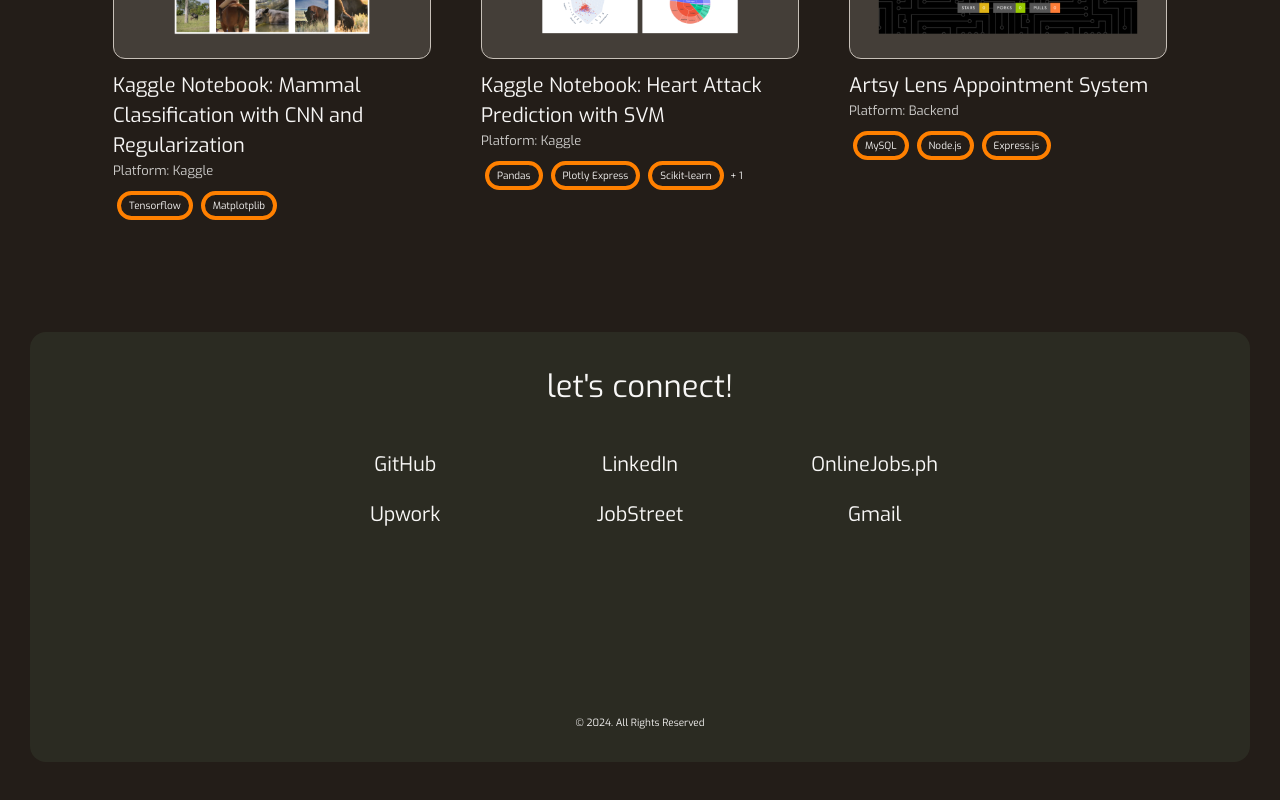
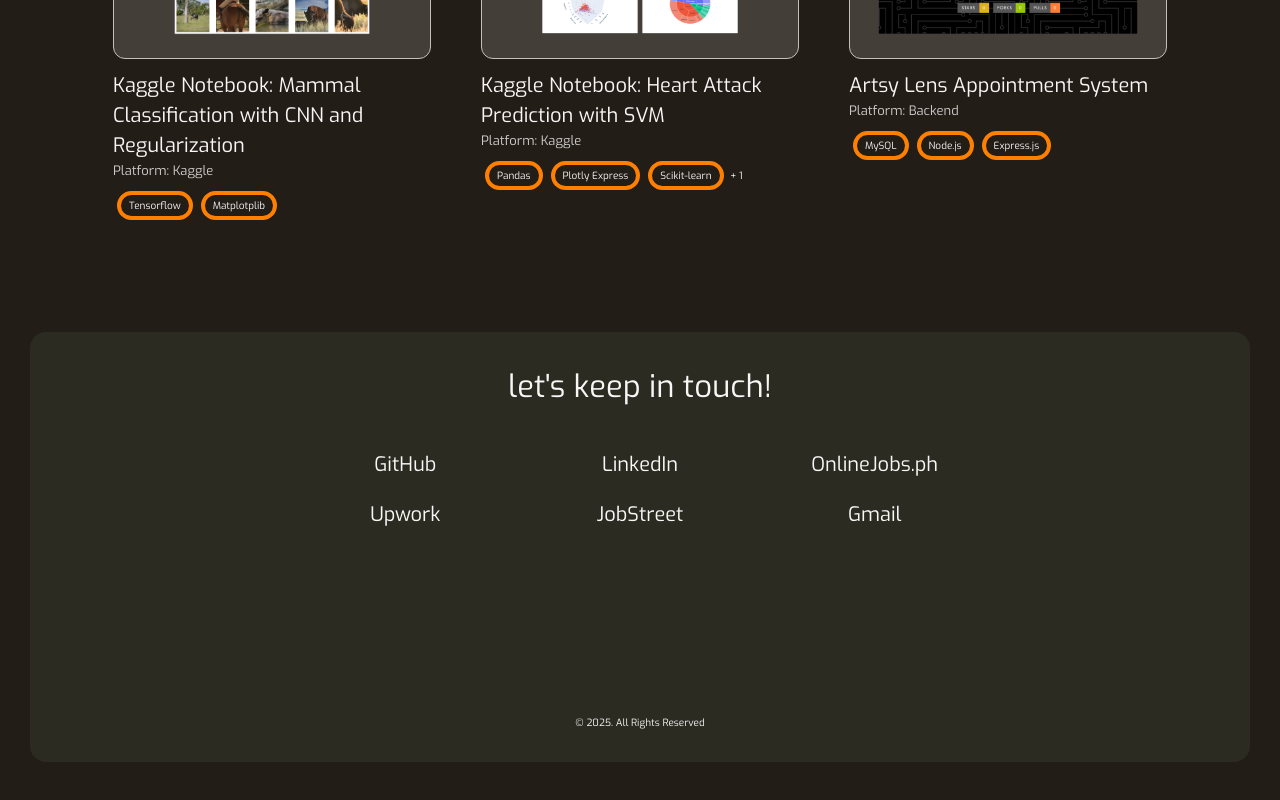
Before and after one commit to jlsude/portfolio-website, a Next.js app: page / in a window 1280 px wide. Shown: the part 2517-3317 px from the top of the page. Built offline with nearby package versions, Linux system fonts and the light colour scheme.

Commit message:
chore: update footer text and copyright year; increment version to 0.2.1

```diff
--- a/app/pages/Footer.jsx
+++ b/app/pages/Footer.jsx
@@ -35,7 +35,7 @@ export default function Footer() {
   return (
     <footer className="flex h-[650px] w-screen items-center justify-center bg-[#231D18] px-[30px] pb-[100px] pt-[70px] shadow-md sm:h-[600px]">
       <div className="flex h-full w-full max-w-[1400px] flex-col items-center rounded-2xl bg-secondary/30 p-8">
-        <h2>let&apos;s connect!</h2>
+        <h2 className="text-center">let&apos;s keep in touch!</h2>
         <ul className="mt-10 grid grid-cols-1 grid-rows-6 gap-x-[100px] gap-y-5 text-center sm:grid-cols-3 sm:grid-rows-2">
           {data.map((item, index) => {
             return (
@@ -52,7 +52,7 @@ export default function Footer() {
           })}
         </ul>
 
-        <small className="mt-auto">© 2024. All Rights Reserved</small>
+        <small className="mt-auto">© 2025. All Rights Reserved</small>
       </div>
     </footer>
   );
--- a/package.json
+++ b/package.json
@@ -1,6 +1,6 @@
 {
   "name": "portfolio-website",
-  "version": "0.2.0",
+  "version": "0.2.1",
   "private": true,
   "scripts": {
     "dev": "next dev",
```
